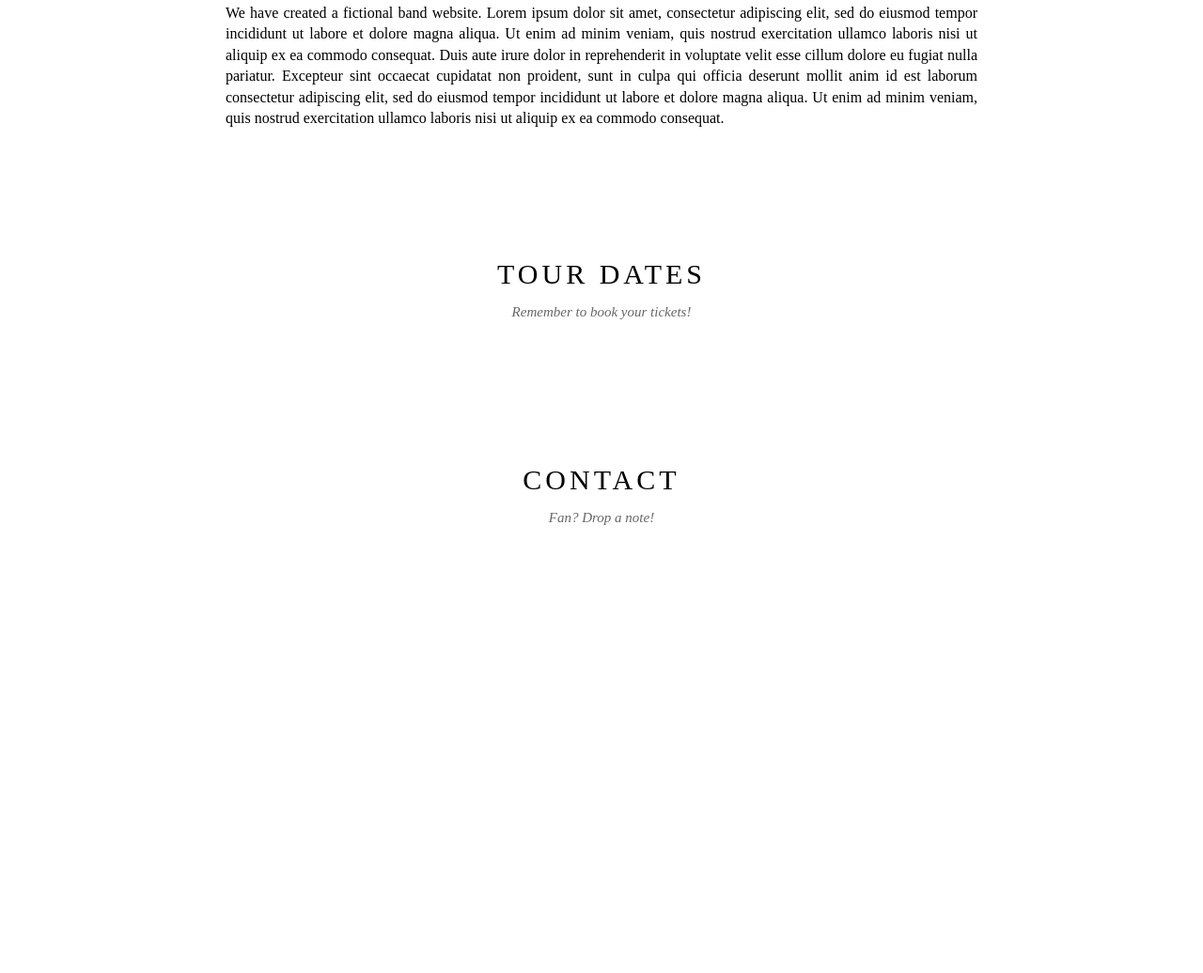
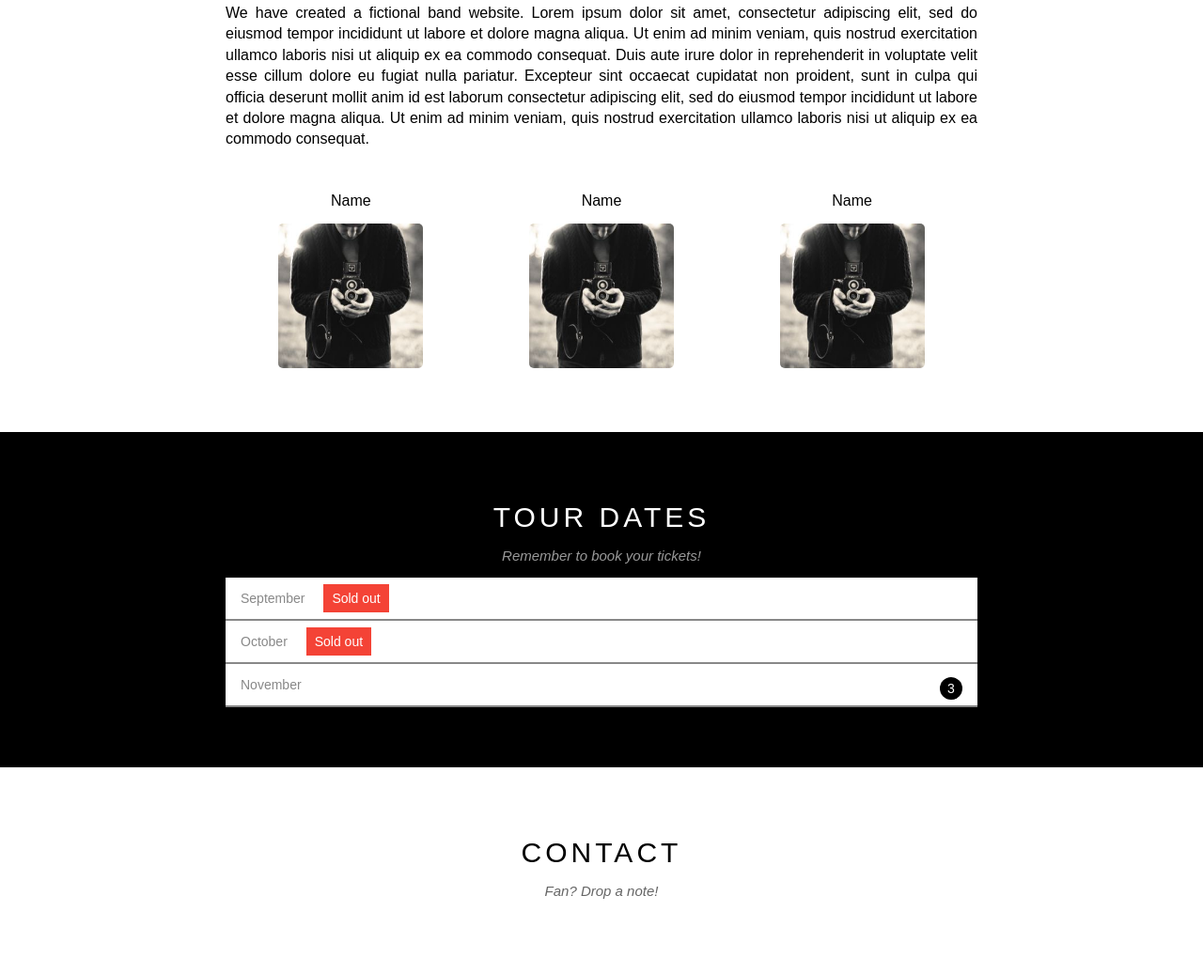
Before and after one commit to DuongTuan11092002/Font-End, a plain HTML site: page The_Band/index.html in a window 1280 px wide. Shown: the part 838-1874 px from the top of the page at 94% size. Before the commit the page ends 1477 px from the top, so only its background shows below. Drawn offline with Linux system fonts and the light colour scheme.

Commit message:
this is new

```diff
--- a/The_Band/Assets/css/style.css
+++ b/The_Band/Assets/css/style.css
@@ -2,6 +2,18 @@
     padding: 0;
     margin: 0;
     box-sizing: border-box;
+}
+
+html {
+    font-family: Arial, Helvetica, sans-serif;
+}
+
+.clear {
+    clear: both;
+}
+
+.text-white {
+    color: #fff;
 }
 
 #header {
@@ -93,7 +105,7 @@
 #slider {
     margin-top: 46px;
     padding-top: 50%;
-    background: url(/HTML-Learn/Font-End/The_Band/Assets/image/slider1.jpg) top center / cover no-repeat;
+    background: url(/HTML-Learn/Font-End/The_Band/Assets/image/Slider/slider1.jpg) top center / cover no-repeat;
     position: relative;
 }
 
@@ -122,17 +134,16 @@
     font-size: 15px;
 }
 
-#content {
+#content {}
+
+#content .content-section {
     width: 800px;
+    padding: 64px 0;
     margin-left: auto;
     margin-right: auto;
 }
 
-#content #content-section {
-    padding: 64px 0;
-}
-
-#content-section .content-heading {
+.content-section .content-heading {
     font-size: 30px;
     text-align: center;
     margin: 10px 0;
@@ -140,7 +151,7 @@
     letter-spacing: 4px;
 }
 
-#content-section .content-sub-heading {
+.content-section .content-sub-heading {
     font-size: 15px;
     text-align: center;
     margin: 15px 0;
@@ -148,9 +159,70 @@
     opacity: 0.6;
 }
 
-#content-section .about-text {
+.content-section .about-text {
     text-align: justify;
     line-height: 1.4;
 }
 
+.member-list {
+    margin-top: 30px;
+    text-align: center;
+}
+
+.member-list .member-item {
+    float: left;
+    width: calc(100% / 3);
+}
+
+.member-name {
+    margin: 15px 0;
+}
+
+.member-list .member-img {
+    width: 154px;
+    border-radius: 5px;
+    -webkit-border-radius: 5px;
+    -moz-border-radius: 5px;
+    -ms-border-radius: 5px;
+    -o-border-radius: 5px;
+}
+
+#content .tour-section {
+    background-color: #000;
+}
+
+#content .tour-list {
+    background-color: #fff;
+    list-style-type: none;
+}
+
+.tour-list li {
+    color: #888;
+    padding: 14px 16px;
+    border-bottom: 2px solid #888;
+    font-size: 14px;
+}
+
+.tour-list .sold-out-ticket {
+    background-color: #f44336;
+    margin-left: 16px;
+    padding: 7px 9px;
+    color: #fff;
+}
+
+.tour-list .quality-ticket {
+    float: right;
+    color: #fff;
+    background-color: #000;
+    height: 24px;
+    width: 24px;
+    text-align: center;
+    line-height: 24px;
+    border-radius: 100%;
+    -webkit-border-radius: 100%;
+    -moz-border-radius: 100%;
+    -ms-border-radius: 100%;
+    -o-border-radius: 100%;
+}
+
 #footer {}
--- a/The_Band/index.html
+++ b/The_Band/index.html
@@ -60,7 +60,7 @@
         </div>
 
         <div id="content">
-            <div id="content-section">
+            <div class="content-section">
                 <!-- about -->
                 <h1 class="content-heading">
                     THE BAND
@@ -73,19 +73,46 @@
                     ea commodo consequat. Duis aute irure dolor in reprehenderit in voluptate velit esse cillum dolore eu fugiat nulla pariatur. Excepteur sint occaecat cupidatat non proident, sunt in culpa qui officia deserunt mollit anim id est laborum
                     consectetur adipiscing elit, sed do eiusmod tempor incididunt ut labore et dolore magna aliqua. Ut enim ad minim veniam, quis nostrud exercitation ullamco laboris nisi ut aliquip ex ea commodo consequat.
                 </p>
+
+                <div class="member-list">
+                    <div class="member-item">
+                        <div class="member-name">Name</div>
+                        <img src="./Assets/image/team/memeber.jpg" alt="" class="member-img">
+                    </div>
+                    <div class="member-item">
+                        <div class="member-name">Name</div>
+                        <img src="./Assets/image/team/memeber.jpg" alt="" class="member-img">
+                    </div>
+                    <div class="member-item">
+                        <div class="member-name">Name</div>
+                        <img src="./Assets/image/team/memeber.jpg" alt="" class="member-img">
+                    </div>
+                    <div class="clear"></div>
+
+                </div>
             </div>
             <!-- tour -->
-            <div id="content-section">
-                <h1 class="content-heading">
-                    TOUR DATES
-                </h1>
-                <p class="content-sub-heading">
-                    Remember to book your tickets!
-                </p>
+            <div class="tour-section">
+                <div class="content-section">
+                    <h1 class="content-heading text-white">
+                        TOUR DATES
+                    </h1>
+                    <p class="content-sub-heading text-white">
+                        Remember to book your tickets!
+                    </p>
+
+                    <ul class="tour-list">
+                        <li>September <span class="sold-out-ticket">Sold out</span> </li>
+                        <li>October <span class="sold-out-ticket">Sold out</span> </li>
+                        <li>November <span class="quality-ticket">3</span></li>
+                    </ul>
+
+                </div>
 
             </div>
+
             <!--  -->
-            <div id="content-section">
+            <div class="content-section">
                 <h1 class="content-heading">
                     CONTACT
                 </h1>
```
Also changed, not shown: The_Band/Assets/image/Slider/slider1.jpg (renamed from The_Band/Assets/image/slider1.jpg), The_Band/Assets/image/team/memeber.jpg (added).
